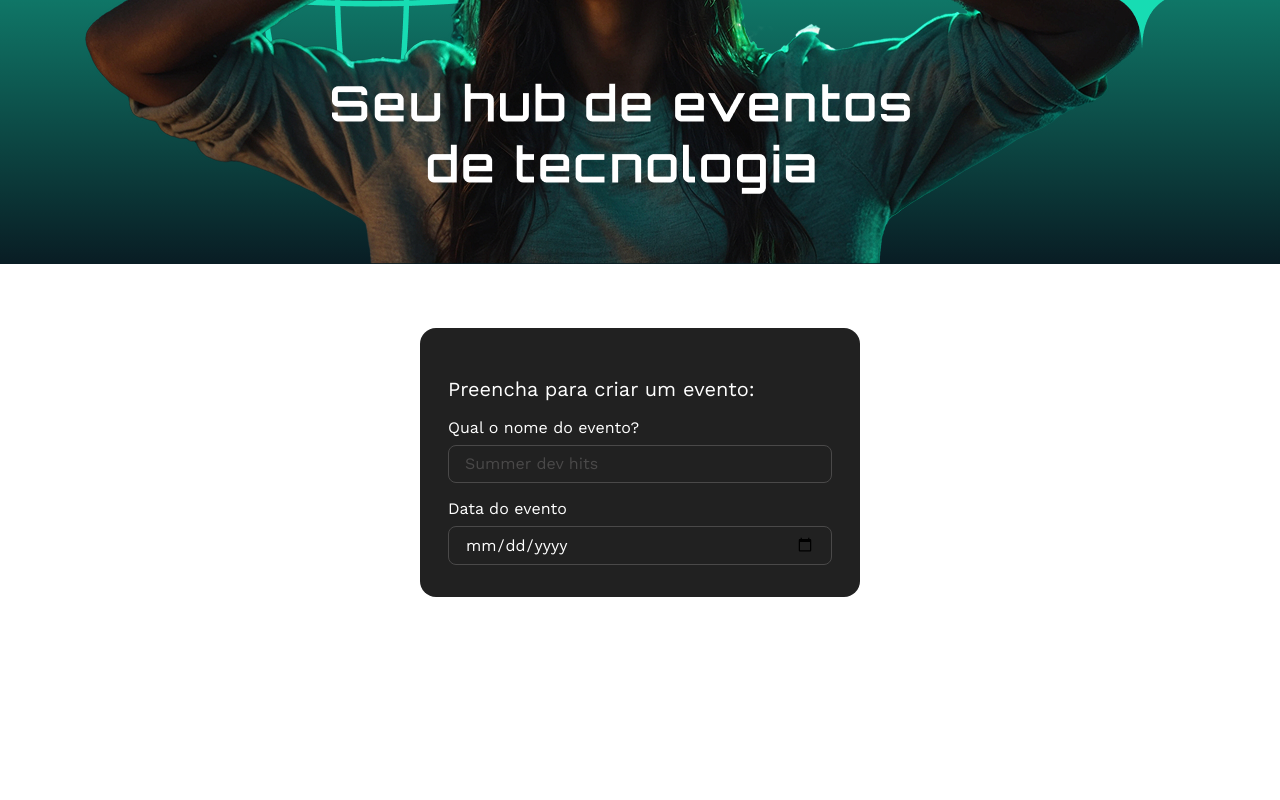
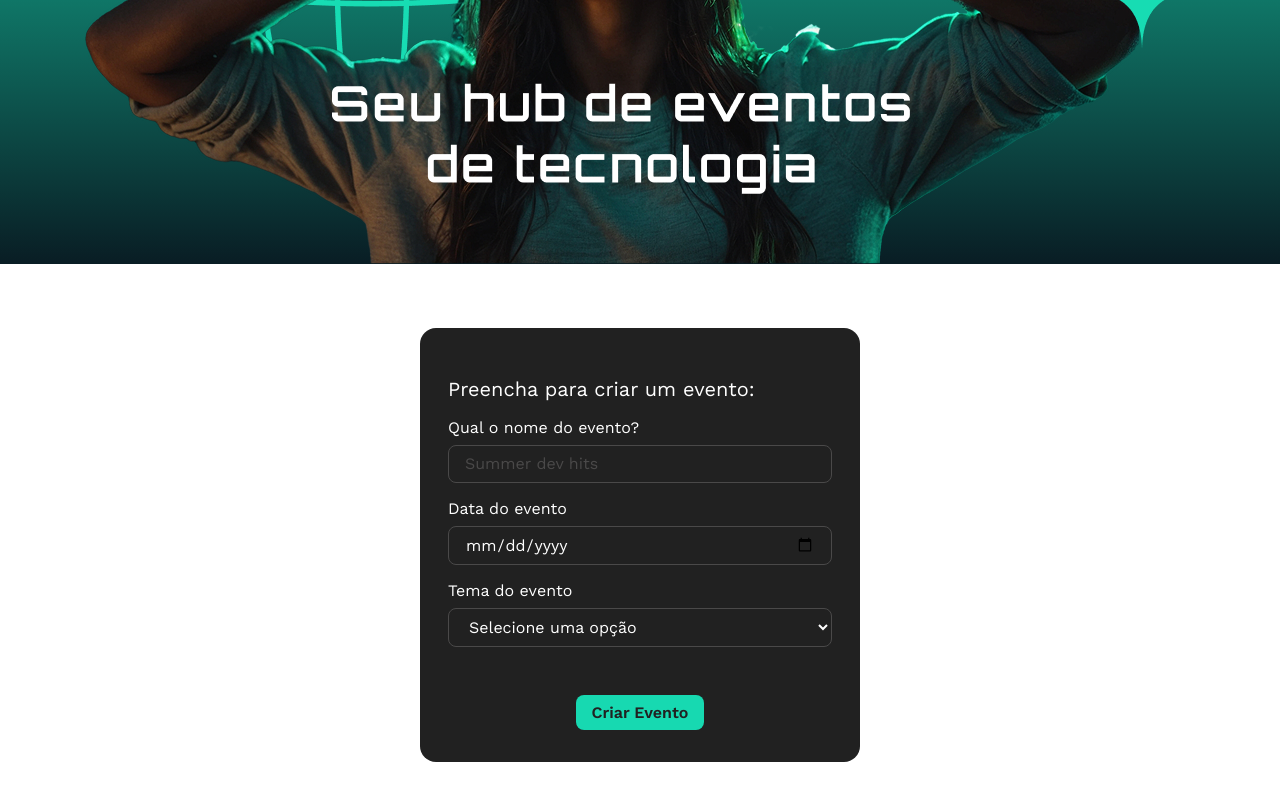
Before and after one commit to noname697/Tecboard-React, a React (Vite) app: page / in a window 1280 px wide. Shown: the part 419-1219 px from the top of the page. Before the commit the page ends 1080 px from the top, so only its background shows below. Built offline with nearby package versions, Linux system fonts and the light colour scheme.

Commit message:
Criando componentes para o select e o button

```diff
--- /dev/null
+++ b/src/componentes/Botao/botao.estilos.css
@@ -0,0 +1,15 @@
+.botao {
+    font-weight     : 600;
+    font-size       : 16px;
+    line-height     : 120%;
+    color           : #212121;
+    padding         : 8px 16px;
+    background-color: #17D9B1;
+    border-radius   : 8px;
+    border          : none;
+}
+
+.botao:hover {
+    opacity: .8;
+    cursor : pointer;
+}
--- /dev/null
+++ b/src/componentes/Botao/index.jsx
@@ -0,0 +1,5 @@
+import "./botao.estilos.css";
+
+export const Botao = ({ children }) => {
+  return <button className="botao">{children}</button>;
+};
--- a/src/componentes/FormularioDeEvento/formulario-de-evento.estilos.css
+++ b/src/componentes/FormularioDeEvento/formulario-de-evento.estilos.css
@@ -12,3 +12,8 @@
     flex-direction: column;
     gap           : 16px;
 }
+
+.acoes{
+    margin-top: 32px;
+    text-align: center;
+}
--- a/src/componentes/FormularioDeEvento/index.jsx
+++ b/src/componentes/FormularioDeEvento/index.jsx
@@ -3,6 +3,8 @@ import { TituloFormulario } from "../TituloFormulario";
 import { CampoDeFormulario } from "../CampoDeFormulario";
 import { Label } from "../Label";
 import { CampoDeEntrada } from "../CampoDeEntrada";
+import { ListaSuspensa } from "../ListaSuspensa";
+import { Botao } from "../Botao";
 
 export const FormularioDeEvento = () => {
   return (
@@ -23,6 +25,13 @@ export const FormularioDeEvento = () => {
           <Label htmlFor="dataEvento">Data do evento</Label>
           <CampoDeEntrada type="date" id="dataEvento" name="dataEvento" />
         </CampoDeFormulario>
+        <CampoDeFormulario>
+          <Label htmlFor="temaEvento">Tema do evento</Label>
+          <ListaSuspensa id="temaEvento" name="temaEvento" />
+        </CampoDeFormulario>
+        <div className="acoes">
+          <Botao>Criar Evento</Botao>
+        </div>
       </div>
     </form>
   );
--- /dev/null
+++ b/src/componentes/ListaSuspensa/index.jsx
@@ -0,0 +1,15 @@
+import "./lista-suspensa.estilos.css";
+
+export const ListaSuspensa = (props) => {
+  return (
+    <select className="lista-suspensa-form" {...props}>
+      <option value="">Selecione uma opção</option>
+      <option value="">IA</option>
+      <option value="">Front-end</option>
+      <option value="">Backend</option>
+      <option value="">DevOps</option>
+      <option value="">Data Science</option>
+      <option value="">Cloud</option>
+    </select>
+  );
+};
--- /dev/null
+++ b/src/componentes/ListaSuspensa/lista-suspensa.estilos.css
@@ -0,0 +1,19 @@
+.lista-suspensa-form {
+    border-radius   : 8px;
+    background-color: transparent;
+    border          : 1px solid #4A4949;
+    font-weight     : 400;
+    font-size       : 16px;
+    line-height     : 120%;
+    color           : #FFFFFF;
+    padding         : 8px 16px;
+}
+
+.lista-suspensa-form option {
+    background-color: #2B2D2D;
+    color           : #FFFFFF;
+}
+
+.lista-suspensa-form option:hover {
+    background-color: #4A4949;
+}
```
